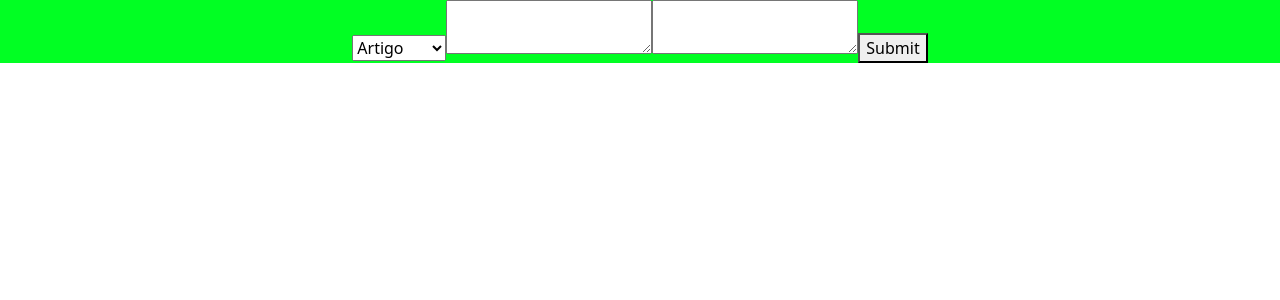
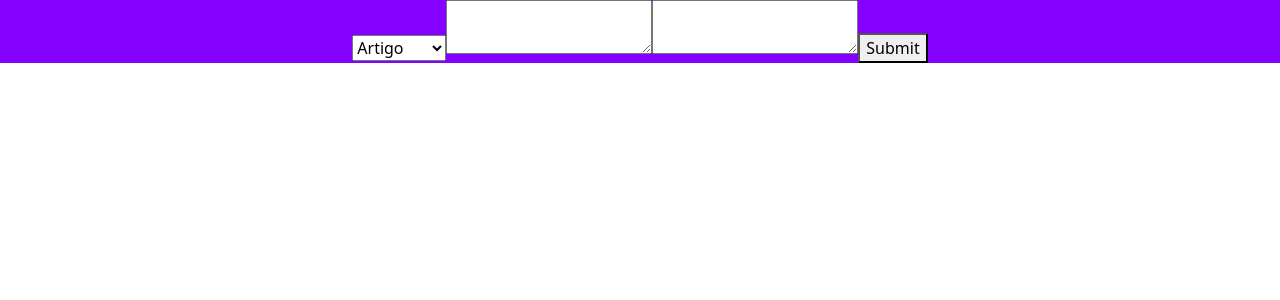
Before and after one commit to thiagoasiahub/ai, a React (Create React App) app: page / in a window 1280 px wide. Shown: the top 300 px of the page. Built offline with nearby package versions, Linux system fonts and the light colour scheme.

Commit message:
23nd commit

```diff
--- a/src/App.css
+++ b/src/App.css
@@ -1,6 +1,6 @@
 .App {
   text-align: center;
-  background-color: rgb(1, 255, 35);
+  background-color: rgb(132, 0, 255);
 }
 
 .App-logo {
--- a/src/App.js
+++ b/src/App.js
@@ -14,12 +14,10 @@ function App() {
   const handleSubmit = async (e) => {
     e.preventDefault();
     setLoading(true);
-    const response = await fetch('https://15.229.15.104:3000', {
-      mode:'no-cors',
+    const response = await fetch('http://15.229.15.104:3000', {
       method: 'POST',
       headers: {
         'Content-Type': 'application/json',
-        'Accept': 'application/json',
       },
       body: JSON.stringify({ message, message1, message2 }),
     });
```
